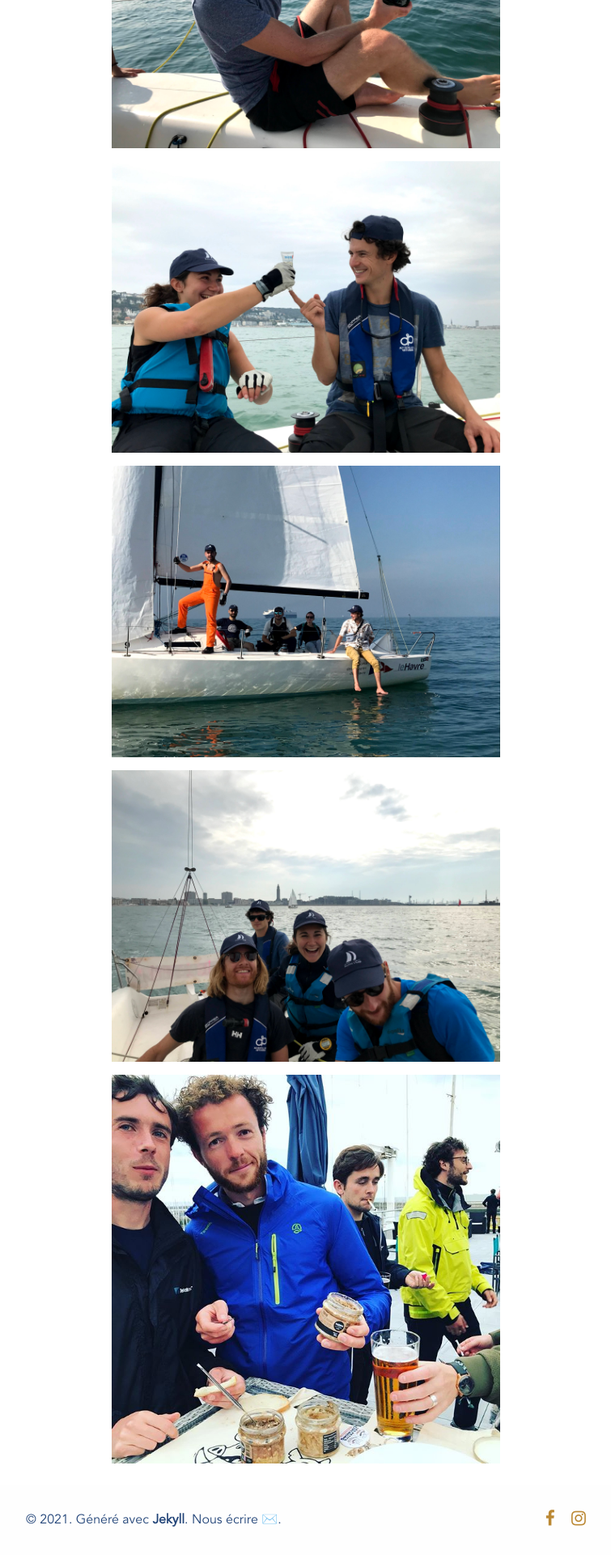
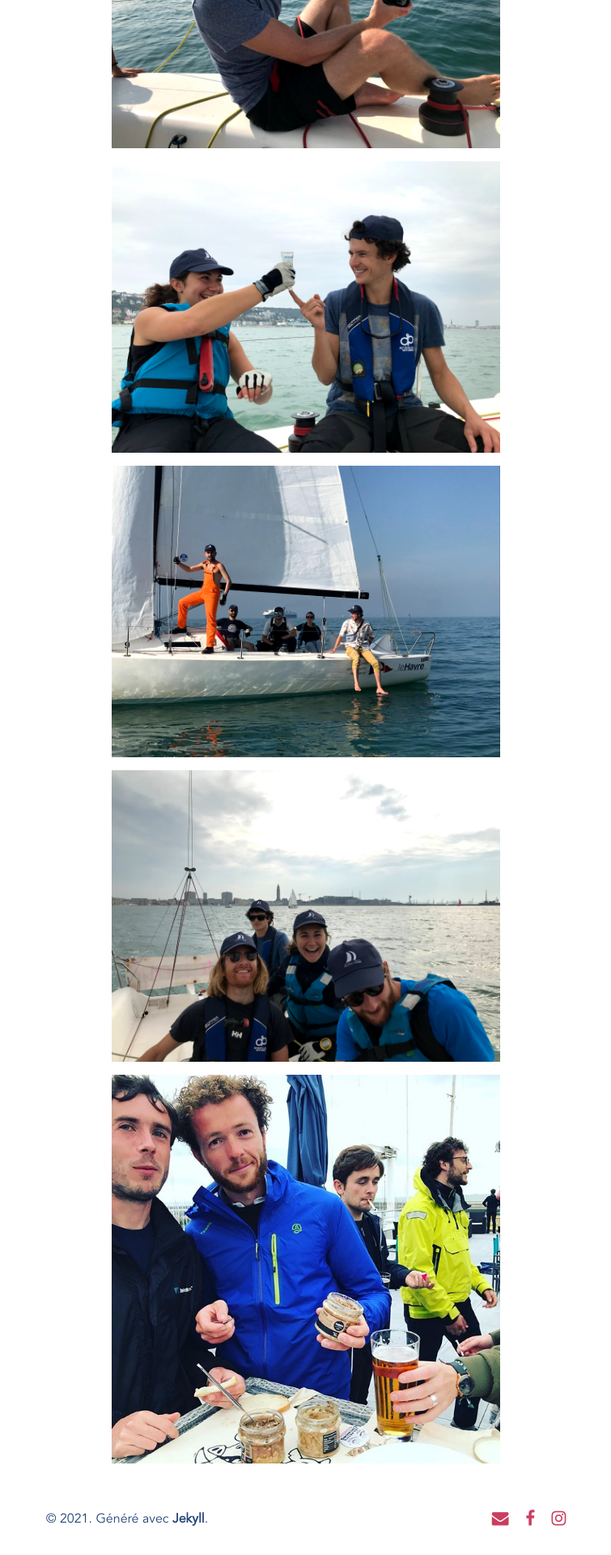
Before and after one commit to opeltre/alumniscup.fun, a Jekyll site: the page built from photos.md, in a window 1280 px wide. Shown: the part 1227-3147 px from the top of the page at 81% size, without its empty margins (262-1017 px from the left). Built offline with Jekyll 4.4.1, drawn with Linux system fonts in a browser that asks for light colours; our own code applies the rules of GitHub Pages for plain Markdown files.

Commit message:
LiMAJ lns réseaux

```diff
--- a/_includes/footer.html
+++ b/_includes/footer.html
@@ -2,16 +2,16 @@
 <link rel="stylesheet" href="https://cdnjs.cloudflare.com/ajax/libs/font-awesome/4.7.0/css/font-awesome.min.css">
 
 
-<footer class="social-footer">
+<footer class="footer">
   <div>
     &copy; 2021.
     Généré avec <a href="https://jekyllrb.com/" target="_blank">Jekyll</a>.
-    Nous écrire <a href="mailto://Alumniscupinfo@gmail.com">✉️</a>.
   </div>
-  <div class="social-footer-icons">
+  <div class="social-icons">
     <ul class="menu simple">
-      <li><a href="https://www.facebook.com/"><i class="fa fa-facebook" aria-hidden="true"></i></a></li>
-      <li><a href="https://www.instagram.com/?hl=en"><i class="fa fa-instagram" aria-hidden="true"></i></a></li>
+      <li><a href="mailto:alumniscupinfo@gmail.com"><i class="fa fa-envelope" aria-hidden="true"></i></a></li>
+      <li><a href="https://www.facebook.com/alumniscup/"><i class="fa fa-facebook" aria-hidden="true"></i></a></li>
+      <li><a href="https://www.instagram.com/alumniscup/"><i class="fa fa-instagram" aria-hidden="true"></i></a></li>
     </ul>
   </div>
 </footer>
--- a/_sass/footer.scss
+++ b/_sass/footer.scss
@@ -3,7 +3,7 @@ a {
   text-decoration: none;
 }
 
-.social-footer {
+footer {
   padding: 1rem;
   background: $white;
   display: flex;
@@ -11,7 +11,7 @@ a {
   justify-content: space-evenly;
 }
 
-.social-footer-icons {
+.social-icons {
 
   li {
     display: inline;
@@ -23,7 +23,7 @@ a {
 
   .fa {
     font-size: 1.3rem;
-    color: $orange;
+    color: $rouge;
 
     &:hover {
       color: darken($bleu, 25%);
```
